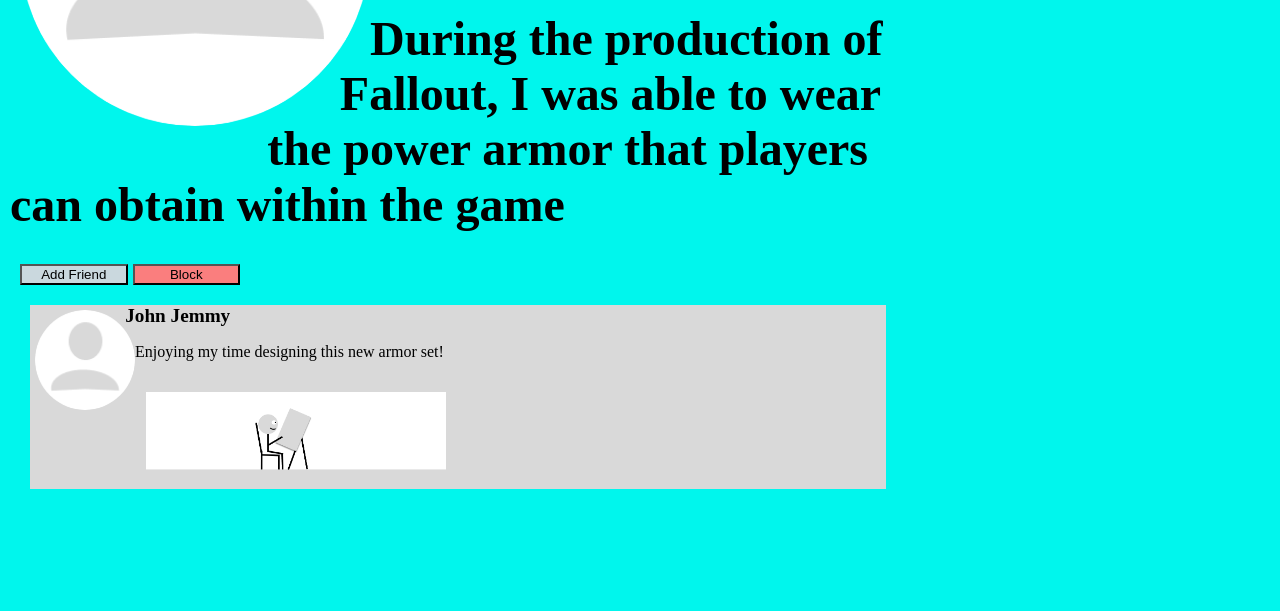
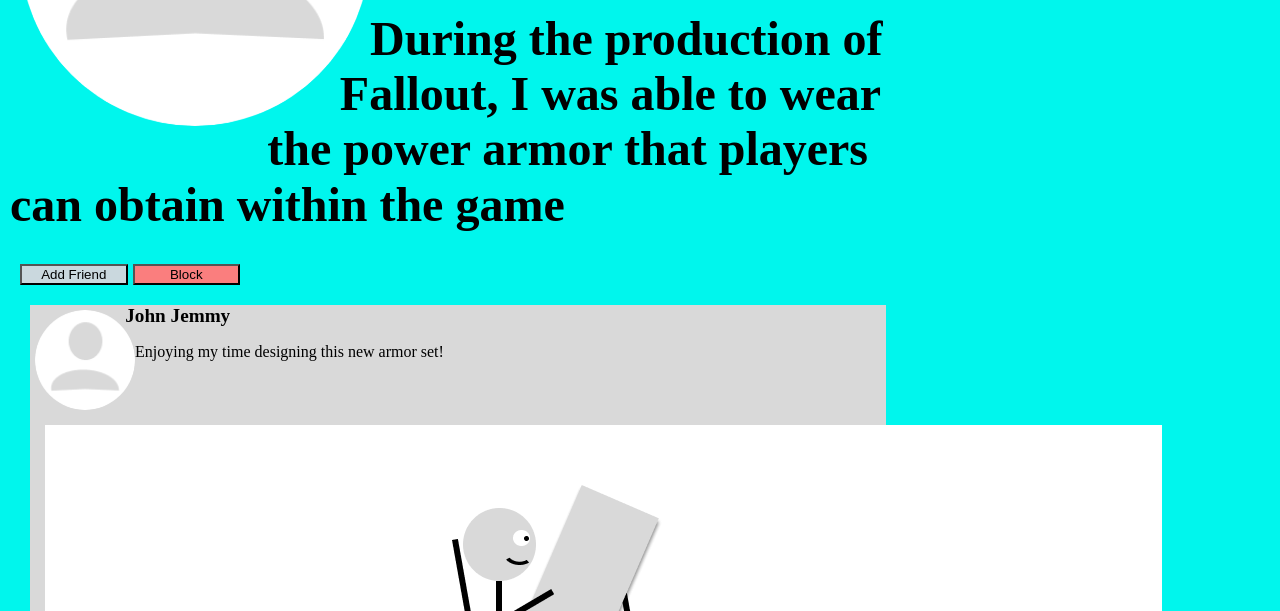
Before and after one commit to gabbardr/Profile-Page, a plain HTML site: page Index.html in a window 1280 px wide. Shown: the part 341-952 px from the top of the page. Before the commit the page ends 868 px from the top, so only its background shows below. Drawn offline with Linux system fonts and the light colour scheme.

Commit message:
updating image

```diff
--- a/style.css
+++ b/style.css
@@ -55,7 +55,7 @@ body {
 }
 
 .image3 {
-    max-width: 35%;
+    min-width: 30%;
     margin: 15px;
 }
 
```
